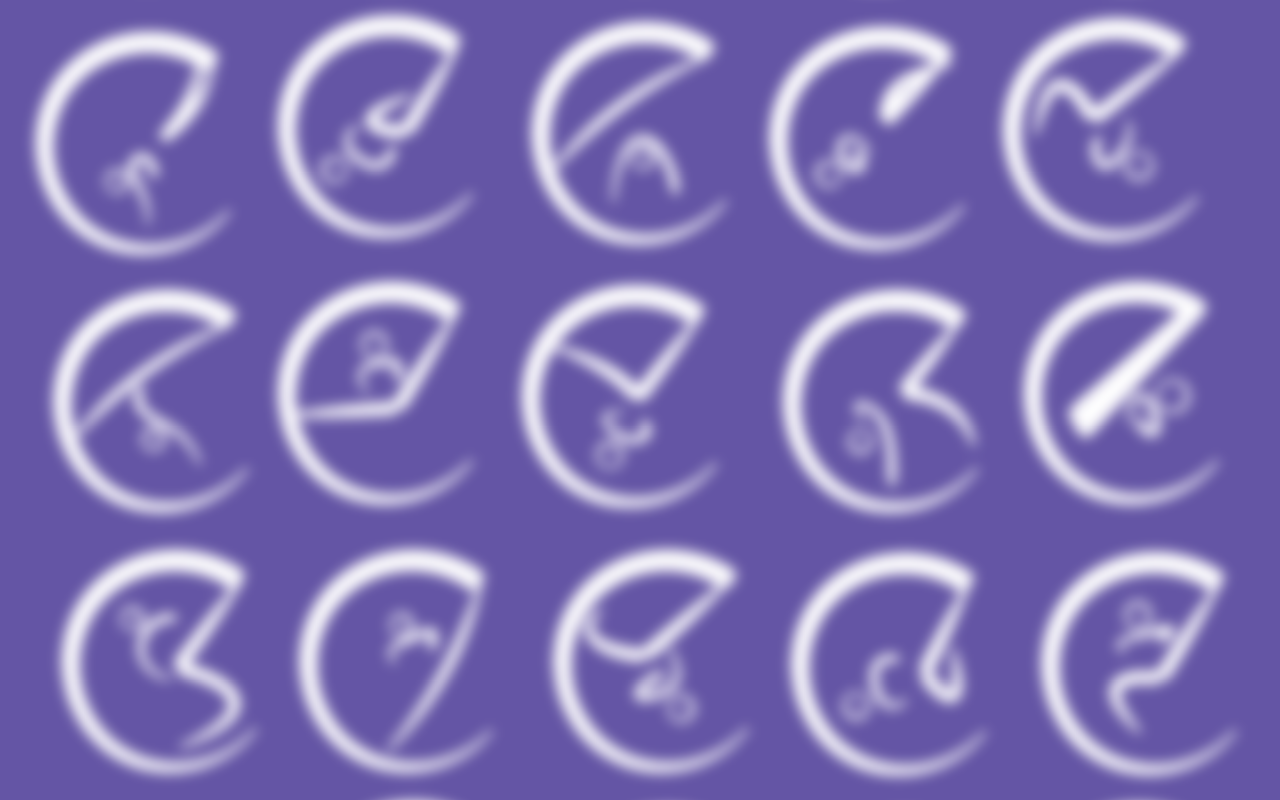
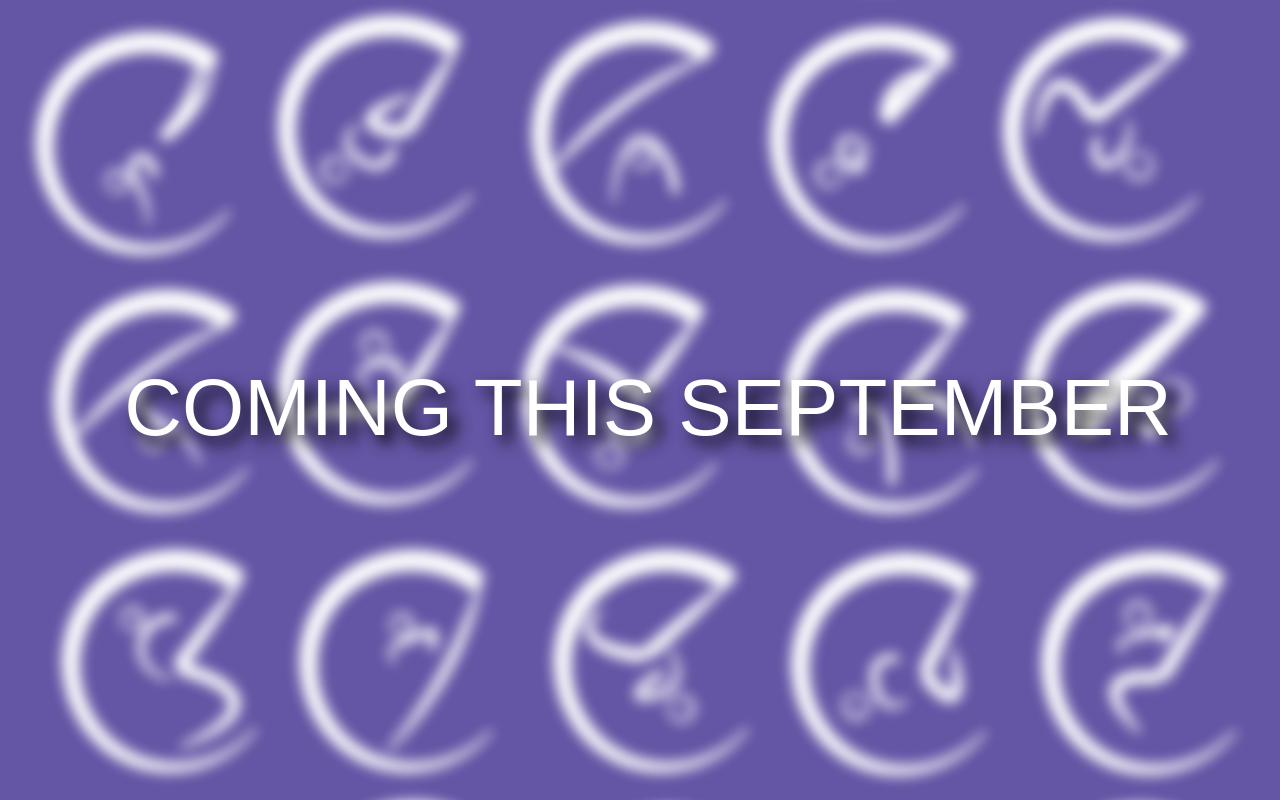
Before and after one commit to LucasKiewek/Custom-Combos-Website, a plain HTML site: page index.html in a window 1280 px wide. Drawn offline with Linux system fonts and the light colour scheme.

Commit message:
now text

```diff
--- a/index.html
+++ b/index.html
@@ -6,7 +6,9 @@
     <link rel="stylesheet" href="style.css">
   </head>
   <body>
-    <div id="main-text">COMING THIS SEPTEMBER</div>
+    <div id="wrap">
+      <div id="main-text">COMING THIS SEPTEMBER</div>
+    </div>
     <div class="animated-scene">
       <div class="animated-scene__frame">
         <img class="animated-scene__frame__img" src="CClogos.png">
--- a/style.css
+++ b/style.css
@@ -1,15 +1,22 @@
 body {
   background-color: rgba(100, 85, 164);
 }
+#wrap{
+  z-index: 10000;
+  min-height: 100vh;
+  min-width: 100vw;
+  justify-content: center;
+  align-items: center;
+  display: flex;
+  position: fixed;
+
+}
 
 #main-text {
-  z-index: 100000;
-  top: 50%;
-  left: 50%;
   text-align: center;
   color: white;
   text-shadow: 0.1em 0.1em 0.2em black;
-  font-size: 10em;
+  font-size: 5em;
   font-family: sans-serif;
 }
 
```
